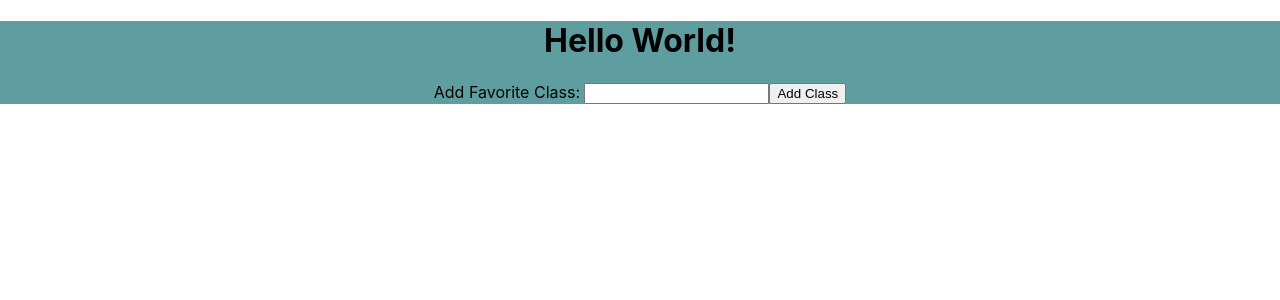
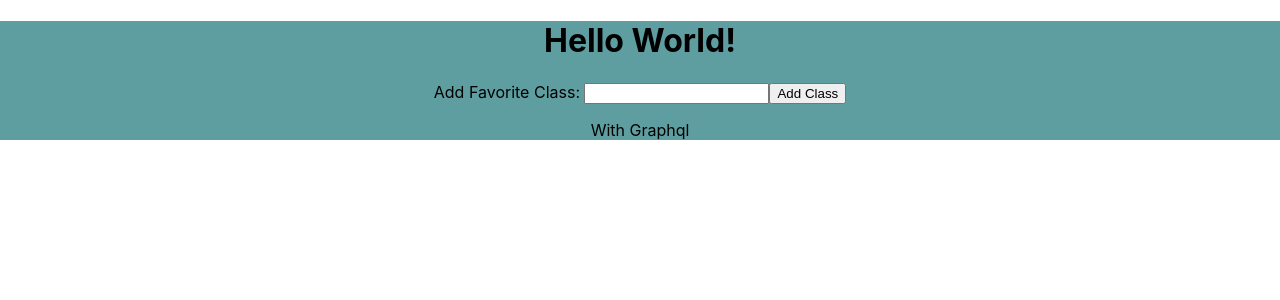
Before and after one commit to zhonghezheng/my-app, a React (Create React App) app: page / in a window 1280 px wide. Shown: the top 300 px of the page. Built offline with nearby package versions, Linux system fonts and the light colour scheme.

Commit message:
tried to added instructor

```diff
--- a/src/components/Class/ClassGraphQL.js
+++ b/src/components/Class/ClassGraphQL.js
@@ -1,9 +1,9 @@
 import './Class.css';
 import React, {useState, useEffect} from 'react';
-import { findRenderedDOMComponentWithClass } from 'react-dom/cjs/react-dom-test-utils.production.min';
 
 function ClassGraphQL(props) {
     const [classInfo, setClassInfo] = useState({});
+
     const url = "https://api.peterportal.org/graphql"
     useEffect(() => {
         const fetchData = async() => {
@@ -11,6 +11,9 @@ function ClassGraphQL(props) {
                 query{
                     course(id:"${props.name}"){
                         title
+                        instructor_history {
+                            name
+                        }
                         department_name
                         description
                     }
@@ -24,19 +27,21 @@ function ClassGraphQL(props) {
                 }
             });
             const data = await response.json();
-            console.log(data);
+            console.log(data.data.course.instructor_history);
             setClassInfo(data.data.course);
         }
         fetchData();
     }, [props.name]);
     let info;
-    console.log(classInfo)
+    console.log(classInfo.instructor_history)
+
+
 
     if(classInfo){
         info = <div className="information">
-        <p>{props.name}</p>
+        <p> {props.name}</p>
         <p> {classInfo.title} </p>
-        <p>{classInfo.department_name}</p>
+        <p> {classInfo.deparment} </p>
         <p>{classInfo.description}</p>
         </div>
     }
--- a/src/components/Home/Home.js
+++ b/src/components/Home/Home.js
@@ -36,6 +36,8 @@ function Home(props) {
                 )}
             </div>
 
+            <p>With  Graphql</p>
+
             <div>
                 {favouriteClasses.map((favClass)=>
                     <ClassGraphQL name={favClass} key={favClass}></ClassGraphQL>
```
